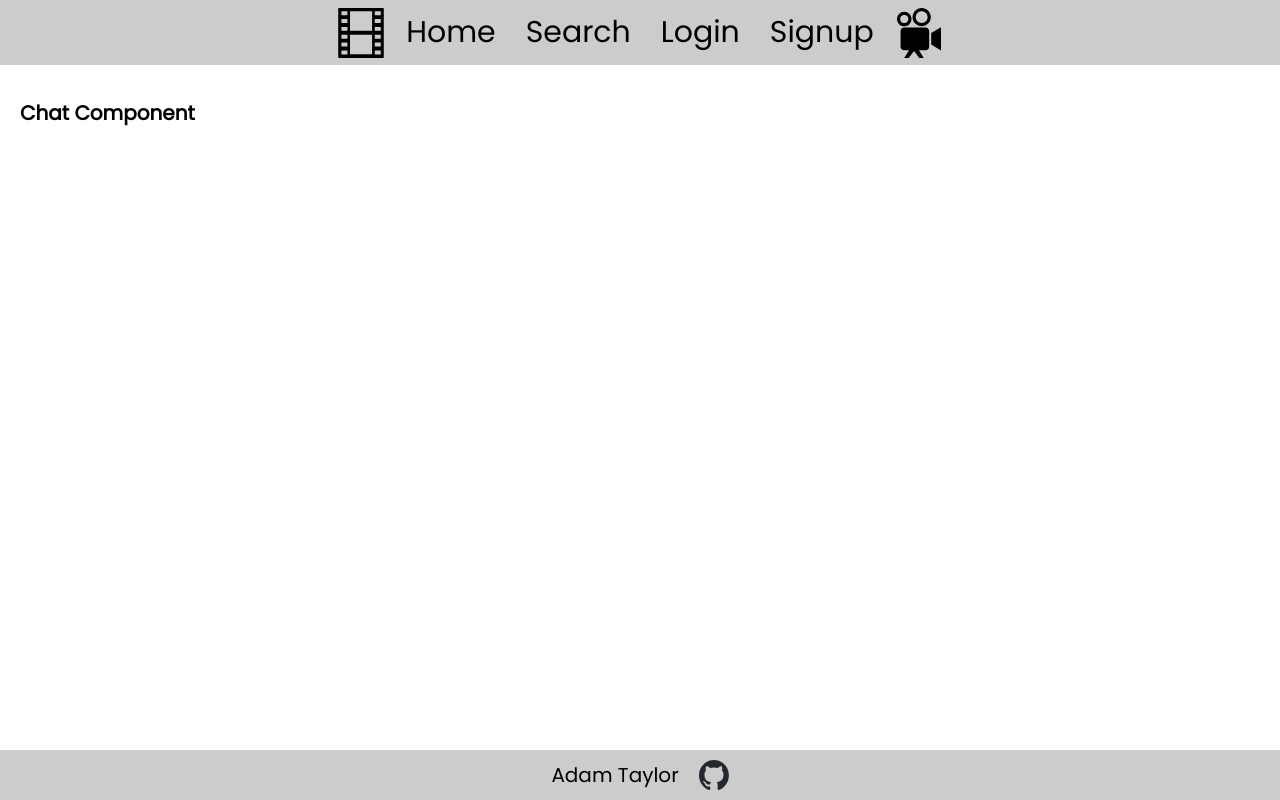
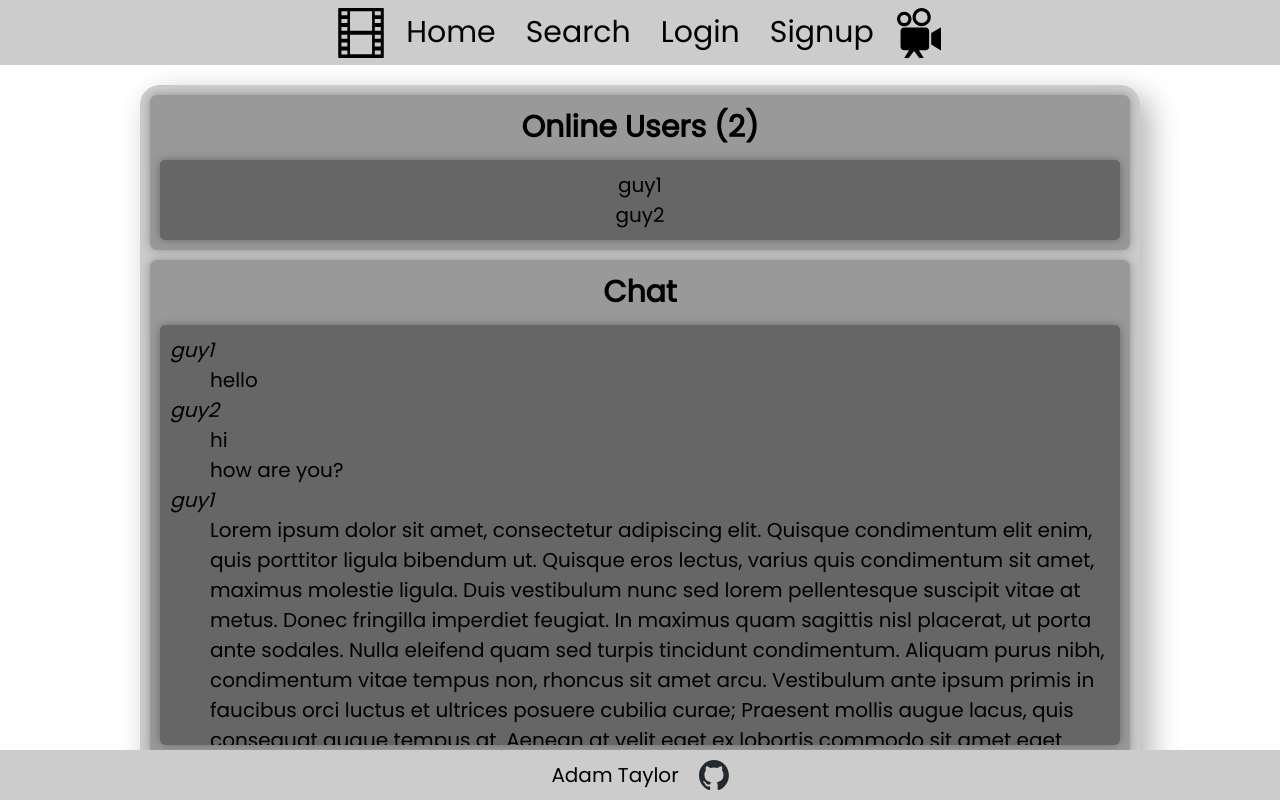
Before and after one commit to Pocketkid2/startup-react, a React (Vite) app: page /chat in a window 1280 px wide. Built offline with nearby package versions, Linux system fonts and the light colour scheme; no server answers.

Commit message:
Add some style and placeholder chat data

```diff
--- a/src/components/Chat.css
+++ b/src/components/Chat.css
@@ -0,0 +1,93 @@
+.chat {
+    display: inline-block;
+    flex-direction: column;
+    justify-content: center;
+    align-items: center;
+    margin: auto;
+    padding: 0;
+    max-width: 1000px;
+}
+
+.chat-section {
+    padding: 1em;
+    margin: 1em;
+}
+
+.chat-section:last-of-type {
+    display: flex;
+    flex-direction: row;
+    align-items: center;
+    justify-content: center;
+}
+
+.chat-section h1 {
+    text-align: center;
+    margin: 0 1em;
+    font-size: 3em;
+}
+
+.chat-section ul {
+    list-style-type: none;
+}
+
+.chat-section li {
+    font-size: 2em;
+    text-align: center;
+}
+
+.chat-subsection {
+    max-height: 50vh;
+    overflow: auto;
+}
+
+.chat-section dt {
+    font-size: 2em;
+    font-style: italic;
+}
+
+.chat-section dd {
+    font-size: 2em;
+}
+
+.chat-subsection {
+    background: #666666;
+    border-radius: .5em;
+    margin-bottom: 0;
+    padding: 1em;
+    box-shadow: 0 0 1em rgba(0, 0, 0, 0.3);
+}
+
+.chat-section input {
+    font-size: 2em;
+    padding: .25em .5em;
+    border: none;
+    margin: 0;
+    width: 50%;
+    box-shadow: 0 0 1em rgba(0, 0, 0, 0.3);
+}
+
+.chat-section button {
+    font-size: 2em;
+    margin: 0;
+    margin-left: 1em;
+    padding: .25em .5em;
+    border: none;
+    border-radius: 0;
+    box-shadow: 0 0 1em rgba(0, 0, 0, 0.3);
+}
+
+@media (prefers-color-scheme: dark) {
+    .chat-subsection {
+        background: #444444;
+    }
+
+    .chat-section input {
+        background: #444444;
+        color: #cccccc;
+    }
+
+    .chat-section button {
+        background: #444444;
+        color: #cccccc;
+    }
+}
--- a/src/components/Chat.jsx
+++ b/src/components/Chat.jsx
@@ -2,11 +2,55 @@ import React from 'react';
 
 import './Chat.css'
 
+const maximum_message_length = 1000;
+
+const protocol = window.location.protocol === 'https:' ? 'wss' : 'ws';
+const ws_url = `${protocol}://${window.location.host}/ws`;
 
 export default function Chat() {
+
+	const [online_users, set_online_users] = React.useState([
+		"guy1",
+		"guy2"
+	]);
+	const [messages, set_messages] = React.useState([
+		{user: "guy1", text: "hello"},
+		{user: "guy2", text: "hi"},
+		{user: "guy2", text: "how are you?"},
+		{user: "guy1", text: "Lorem ipsum dolor sit amet, consectetur adipiscing elit. Quisque condimentum elit enim, quis porttitor ligula bibendum ut. Quisque eros lectus, varius quis condimentum sit amet, maximus molestie ligula. Duis vestibulum nunc sed lorem pellentesque suscipit vitae at metus. Donec fringilla imperdiet feugiat. In maximus quam sagittis nisl placerat, ut porta ante sodales. Nulla eleifend quam sed turpis tincidunt condimentum. Aliquam purus nibh, condimentum vitae tempus non, rhoncus sit amet arcu. Vestibulum ante ipsum primis in faucibus orci luctus et ultrices posuere cubilia curae; Praesent mollis augue lacus, quis consequat augue tempus at. Aenean at velit eget ex lobortis commodo sit amet eget arcu. Vivamus quis nibh at nisi sollicitudin malesuada et sit amet augue. Phasellus et urna quis ex venenatis molestie ut vitae nibh. Nullam feugiat, elit vitae blandit tincidunt, sapien nisi dignissim turpis, quis dictum mi tortor a sapien. Quisque nec dignissim orci. Donec sit amet dapibus odio. "},
+	]);
+
+	function get_message_components() {
+		const elements = [];
+		let prev_user = null;
+		for (let [index, message] of messages.entries()) {
+			if (message.user !== prev_user) {
+				elements.push(<dt key={index + '-dt'}>{message.user}</dt>);
+			}
+			elements.push(<dd key={index + '-dd'}>{message.text}</dd>);
+			prev_user = message.user;
+		}
+		return elements;
+	}
+
 	return (
-		<div>
-			<h1>Chat Component</h1>
+		<div className="chat component-layer-1">
+			<div className="chat-section component-layer-2">
+				<h1>Online Users ({online_users.length})</h1>
+				<ul className="chat-subsection">
+					{online_users.map((user, index) => <li key={index}>{user}</li>)}
+				</ul>
+			</div>
+			<div className="chat-section component-layer-2">
+				<h1>Chat</h1>
+				<dl className="chat-subsection">
+					{get_message_components()}
+				</dl>
+			</div>
+			<div className="chat-section component-layer-2">
+				<input type="text" />
+				<button>Send</button>
+			</div>
 		</div>
 	);
 }
```
